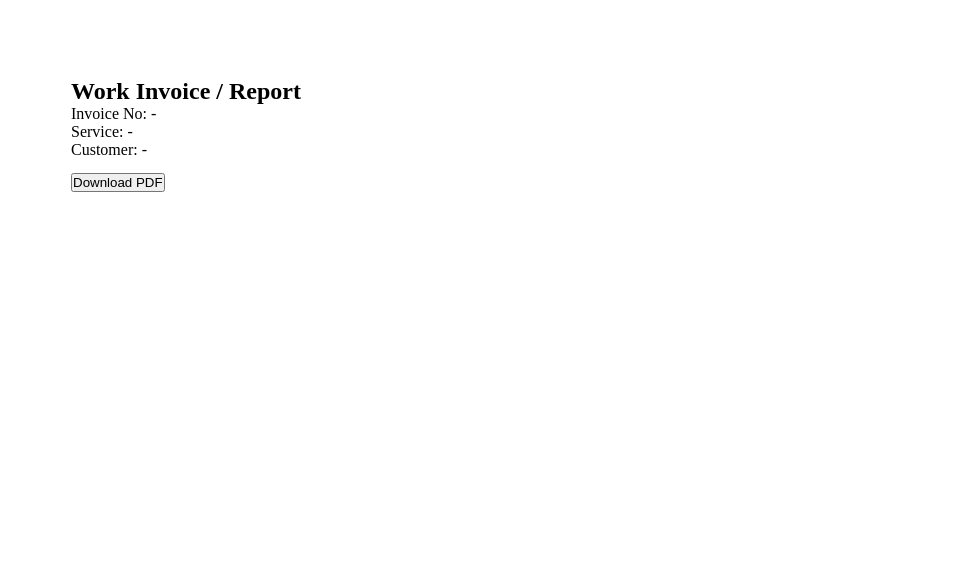
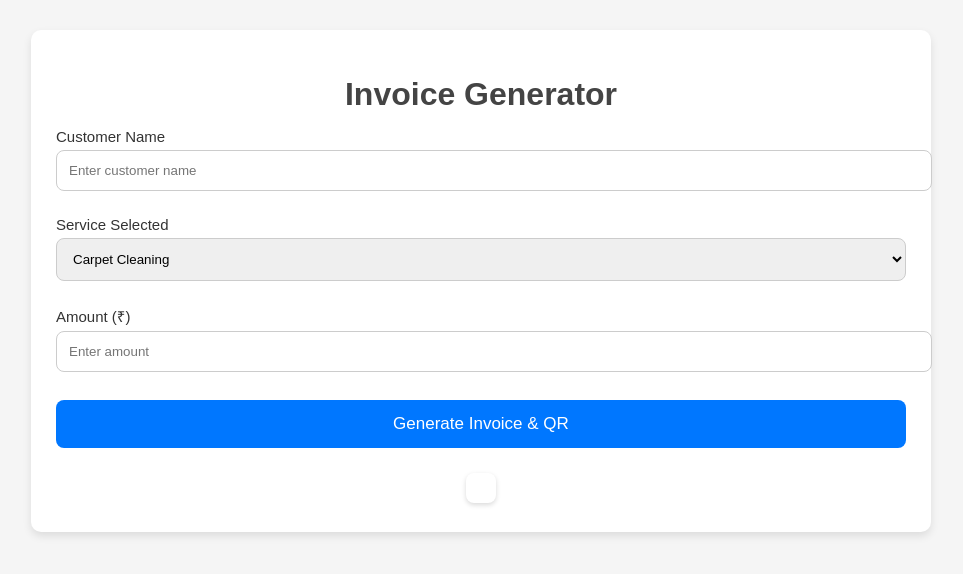
Before and after one commit to Govind302009/hope-this-works, a plain HTML site: page invoice.html in a window 1280 px wide. Shown: the whole page, without its empty margins (159-1122 px from the left). Drawn offline with nearby package versions, Linux system fonts and the light colour scheme.

Commit message:
Update invoice.html

```diff
--- a/invoice.html
+++ b/invoice.html
@@ -1,17 +1,149 @@
-<!doctype html><html><head><meta charset="utf-8"><meta name="viewport" content="width=device-width,initial-scale=1"><title>Invoice</title><link rel="stylesheet" href="styles.css"></head><body>
-<main class="container"><section class="card" style="max-width:820px;margin:18px auto"><h2>Work Invoice / Report</h2><div id="invMeta"><div>Invoice No: <span id="invNo">-</span></div><div>Service: <span id="invService">-</span></div><div>Customer: <span id="custName">-</span></div></div><div style="margin-top:14px"><button class="btn" id="downloadPdf">Download PDF</button></div></section></main>
-<script src="https://cdnjs.cloudflare.com/ajax/libs/jspdf/2.5.1/jspdf.umd.min.js"></script>
-<script src="https://www.gstatic.com/firebasejs/9.22.1/firebase-app-compat.js"></script>
-<script src="https://www.gstatic.com/firebasejs/9.22.1/firebase-auth-compat.js"></script>
-<script src="https://www.gstatic.com/firebasejs/9.22.1/firebase-firestore-compat.js"></script>
-<script src="firebase-config.js"></script><script src="auth-db.js"></script><script>
-(async function(){
-  function qs(id){return document.getElementById(id);}
-  const params = new URLSearchParams(window.location.search);
-  const bid = params.get('bid');
-  if(!bid){ qs('invService').innerText='-'; qs('custName').innerText='-'; return; }
-  const data = await MFC.loadBookingById(bid);
-  if(data){ qs('invNo').innerText = bid; qs('invService').innerText = data.service||'-'; qs('custName').innerText = data.email||data.phone||'-'; }
-  document.getElementById('downloadPdf').addEventListener('click', ()=>{ MFC.generateInvoicePDF({ id: qs('invNo').innerText, service: qs('invService').innerText, customer: qs('custName').innerText, date: '', amount: '' }); });
-})();
-</script></body></html>
+<!DOCTYPE html>
+<html lang="en">
+<head>
+    <meta charset="UTF-8">
+    <meta name="viewport" content="width=device-width, initial-scale=1.0">
+    <title>Invoice - Hope This Works</title>
+
+    <style>
+        body {
+            font-family: Arial, sans-serif;
+            margin: 0;
+            padding: 0;
+            background: #f5f5f5;
+        }
+
+        .container {
+            max-width: 850px;
+            margin: 30px auto;
+            background: white;
+            padding: 25px;
+            border-radius: 10px;
+            box-shadow: 0px 4px 8px rgba(0,0,0,0.1);
+        }
+
+        h1 {
+            text-align: center;
+            color: #444;
+            margin-bottom: 15px;
+        }
+
+        label {
+            font-size: 15px;
+            color: #333;
+            display: block;
+            margin-bottom: 5px;
+            margin-top: 15px;
+        }
+
+        input, select {
+            width: 100%;
+            padding: 12px;
+            border-radius: 8px;
+            border: 1px solid #ccc;
+            margin-bottom: 10px;
+        }
+
+        button {
+            width: 100%;
+            background: #0077ff;
+            color: white;
+            padding: 14px;
+            border: none;
+            border-radius: 8px;
+            cursor: pointer;
+            font-size: 17px;
+            margin-top: 18px;
+        }
+
+        button:hover {
+            background: #005fd1;
+        }
+
+        #result {
+            margin-top: 25px;
+            background: #f0f7ff;
+            border-left: 4px solid #0077ff;
+            padding: 15px;
+            border-radius: 8px;
+            display: none;
+        }
+
+        #qr-box {
+            text-align: center;
+            margin-top: 25px;
+        }
+
+        #qrcode {
+            margin: auto;
+            padding: 15px;
+            background: white;
+            border-radius: 8px;
+            display: inline-block;
+            box-shadow: 0 2px 5px rgba(0,0,0,0.15);
+        }
+    </style>
+
+    <script src="https://cdn.jsdelivr.net/npm/qrcodejs/qrcode.min.js"></script>
+</head>
+
+<body>
+
+<div class="container">
+    <h1>Invoice Generator</h1>
+
+    <label>Customer Name</label>
+    <input type="text" id="name" placeholder="Enter customer name">
+
+    <label>Service Selected</label>
+    <select id="service">
+        <option value="Carpet Cleaning">Carpet Cleaning</option>
+        <option value="Nano Coating">Nano Coating</option>
+        <option value="Steam Cleaning">Steam Cleaning</option>
+        <option value="Sofa Cleaning">Sofa Cleaning</option>
+    </select>
+
+    <label>Amount (₹)</label>
+    <input type="number" id="amount" placeholder="Enter amount">
+
+    <button onclick="generateInvoice()">Generate Invoice & QR</button>
+
+    <div id="result"></div>
+
+    <div id="qr-box">
+        <div id="qrcode"></div>
+    </div>
+</div>
+
+<script>
+function generateInvoice() {
+    let name = document.getElementById("name").value;
+    let service = document.getElementById("service").value;
+    let amount = document.getElementById("amount").value;
+
+    if (!name || !amount) {
+        alert("Please enter all details!");
+        return;
+    }
+
+    let invoiceText =
+        "Invoice Details:\n" +
+        "Customer: " + name + "\n" +
+        "Service: " + service + "\n" +
+        "Amount: ₹" + amount;
+
+    document.getElementById("result").style.display = "block";
+    document.getElementById("result").innerText = invoiceText;
+
+    document.getElementById("qrcode").innerHTML = "";
+
+    new QRCode(document.getElementById("qrcode"), {
+        text: invoiceText,
+        width: 180,
+        height: 180
+    });
+}
+</script>
+
+</body>
+</html>
```
